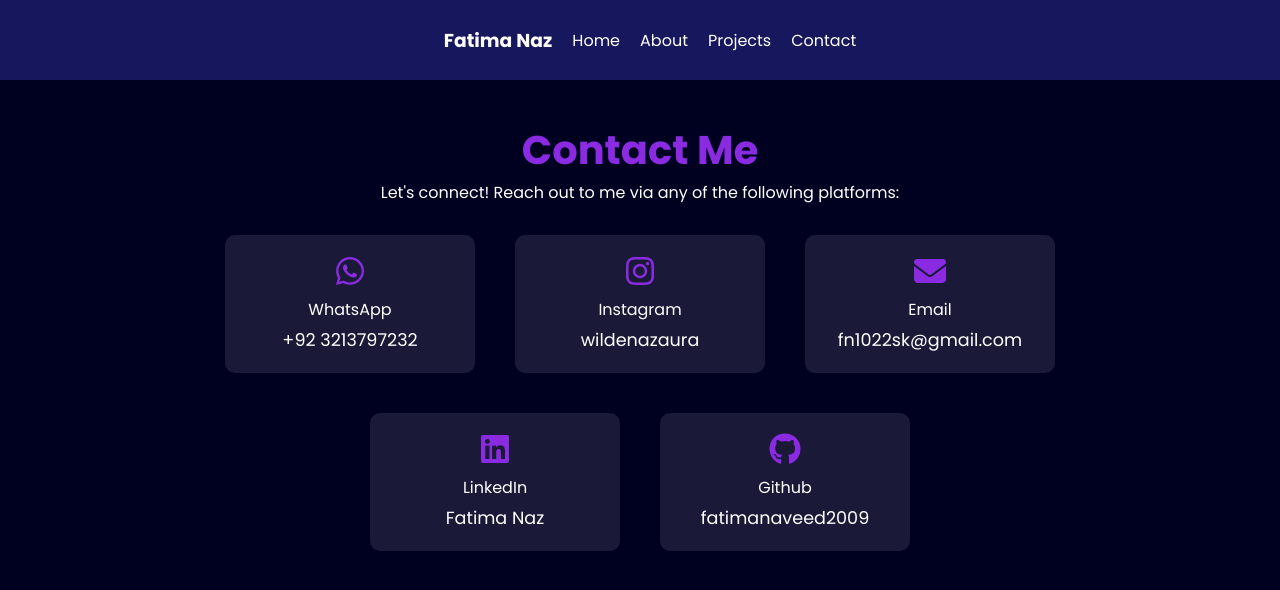
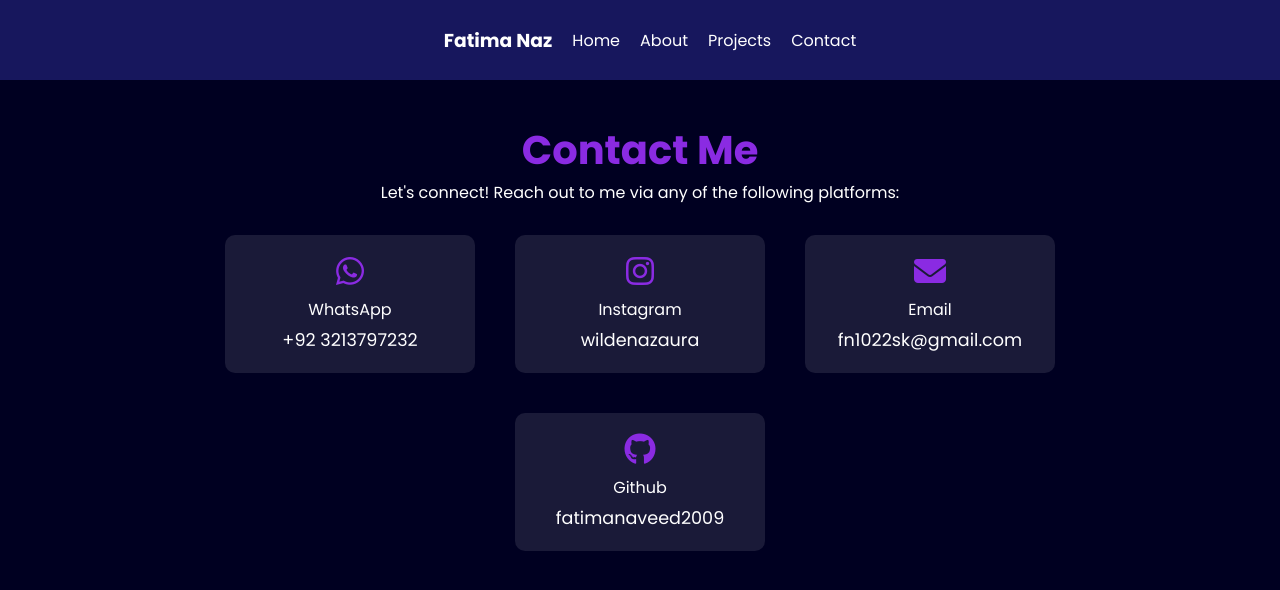
Before and after one commit to fatimanaveed2009/Portfolio, a plain HTML site: page contact.html in a window 1280 px wide. Drawn offline with Linux system fonts and the light colour scheme.

Commit message:
Add files via upload

```diff
--- a/contact.html
+++ b/contact.html
@@ -168,11 +168,6 @@
                 <a href="mailto:fn1022sk@gmail.com">fn1022sk@gmail.com</a>
             </div>
             <div class="contact-card">
-                <i class="fa-brands fa-linkedin"></i>
-                <p>LinkedIn</p>
-                <a href="https://www.linkedin.com/in/fatima-naz-445487301/" target="_blank">Fatima Naz</a>
-            </div>
-            <div class="contact-card">
                 <i class="fa-brands fa-github"></i>
                 <p>Github</p>
                 <a href="https://github.com/fatimanaveed2009" target="_blank">fatimanaveed2009</a>
```
